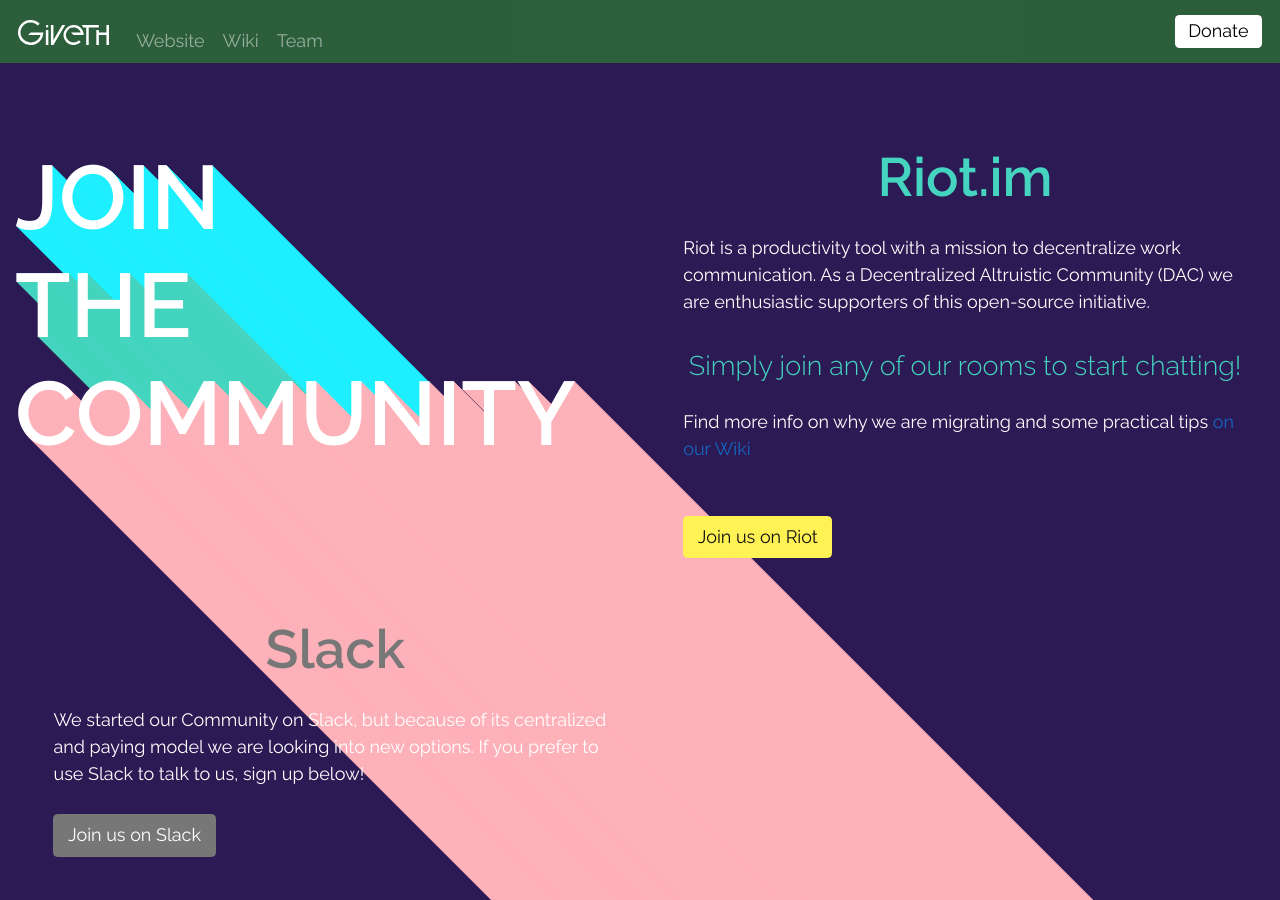
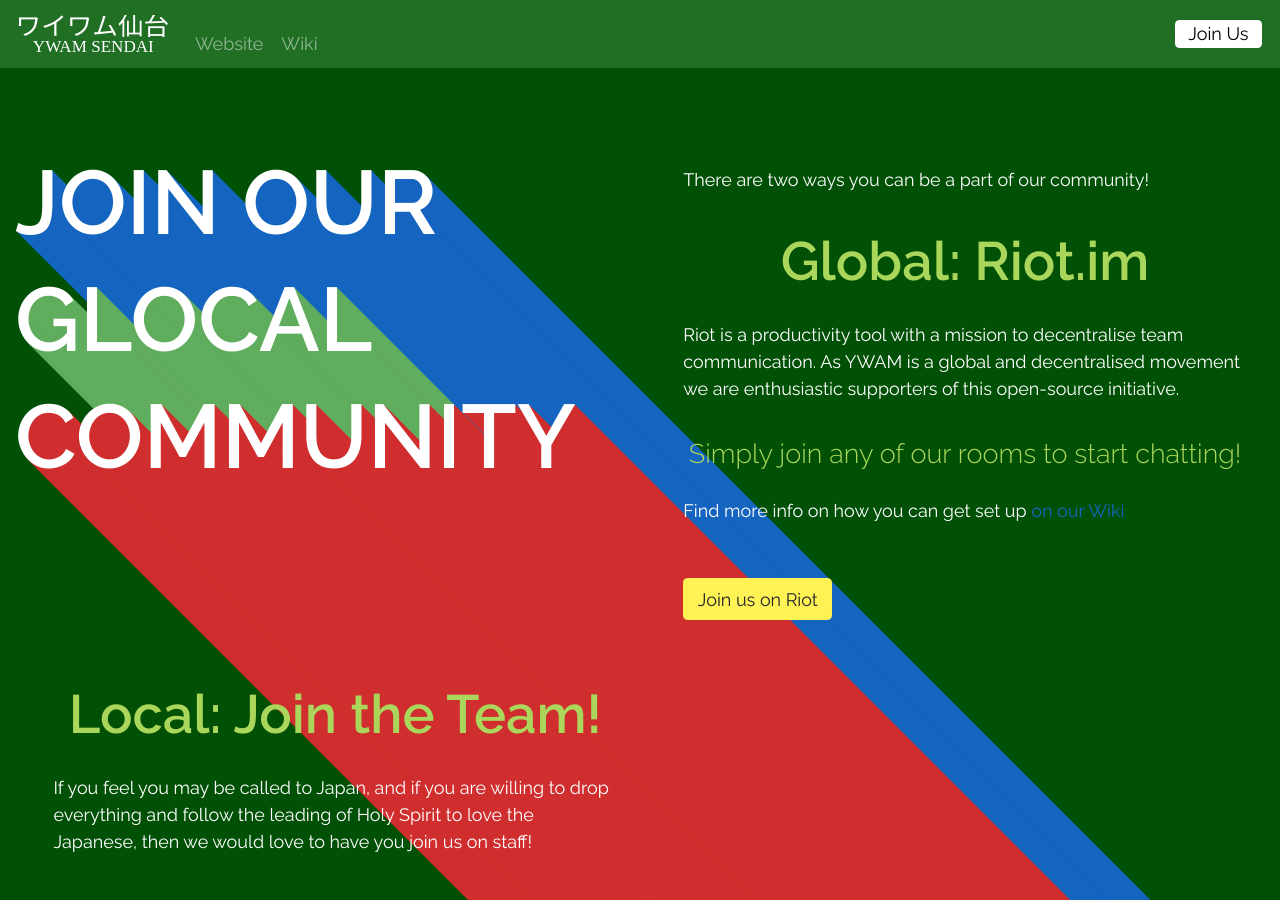
Before and after one commit to ywamsendai/website, a Jekyll site: the page built from join/index.html, in a window 1280 px wide and 900 px high. Built offline with Jekyll 4.4.1, drawn with Linux system fonts in a browser that asks for light colours; nearby versions of some CDN libraries; a script that is not in the unit is left out; some of the changed text lies outside the part shown.

Commit message:
Created Join page
Using giveth.io as base

```diff
--- a/_config.yml
+++ b/_config.yml
@@ -11,6 +11,7 @@
 url: "https://www.ywamsendai.org" # the base hostname & protocol for your site
 theme: minima
 medium: https://medium.com/ywamsendai/
+join: https://www.ywamsendai.org/join
 riot: https://riot.im/app/#/group/+ywamsendai:matrix.org
 twitter_username: ywamsendai
 github_username:  ywamsendai
--- a/_includes/head-join.html
+++ b/_includes/head-join.html
@@ -23,14 +23,14 @@
   <meta property="og:description" content="{{ page.og_description }}" />
   <meta property="og:image" content="{{ site.url }}{{ page.og_image }}" />
   <meta property="og:type"  content="{{ page.og_type }}" />
-  <meta property="og:locale"  content="en_US" />
+  <meta property="og:locale"  content="en_GB" />
 
   <!-- Bootstrap CSS -->
-  <link href="https://maxcdn.bootstrapcdn.com/bootstrap/4.0.0-beta/css/bootstrap.min.css" rel="stylesheet" integrity="sha384-/Y6pD6FV/Vv2HJnA6t+vslU6fwYXjCFtcEpHbNJ0lyAFsXTsjBbfaDjzALeQsN6M" crossorigin="anonymous">
+<link href="https://stackpath.bootstrapcdn.com/bootstrap/4.1.3/css/bootstrap.min.css" rel="stylesheet" integrity="sha384-MCw98/SFnGE8fJT3GXwEOngsV7Zt27NXFoaoApmYm81iuXoPkFOJwJ8ERdknLPMO" crossorigin="anonymous">
   <script defer src="https://use.fontawesome.com/releases/v5.0.3/js/all.js"></script>
   <script src="https://code.jquery.com/jquery-3.2.1.slim.min.js" integrity="sha384-KJ3o2DKtIkvYIK3UENzmM7KCkRr/rE9/Qpg6aAZGJwFDMVNA/GpGFF93hXpG5KkN" crossorigin="anonymous"></script>
   <script src="https://cdnjs.cloudflare.com/ajax/libs/popper.js/1.11.0/umd/popper.min.js" integrity="sha384-b/U6ypiBEHpOf/4+1nzFpr53nxSS+GLCkfwBdFNTxtclqqenISfwAzpKaMNFNmj4" crossorigin="anonymous"></script>
-  <script src="https://maxcdn.bootstrapcdn.com/bootstrap/4.0.0-beta/js/bootstrap.min.js" integrity="sha384-h0AbiXch4ZDo7tp9hKZ4TsHbi047NrKGLO3SEJAg45jXxnGIfYzk4Si90RDIqNm1" crossorigin="anonymous"></script>
+  <script src="https://stackpath.bootstrapcdn.com/bootstrap/4.1.3/js/bootstrap.min.js" integrity="sha384-ChfqqxuZUCnJSK3+MXmPNIyE6ZbWh2IMqE241rYiqJxyMiZ6OW/JmZQ5stwEULTy" crossorigin="anonymous"></script>
   <link rel="stylesheet" href="{{ "/css/main.css" | prepend: site.baseurl }}">
   <link rel="stylesheet" href="{{ "/css/join.css" | prepend: site.baseurl }}">
 </head>
--- a/_includes/header-minisites.html
+++ b/_includes/header-minisites.html
@@ -1,7 +1,7 @@
 <!-- Header -->
 <header id="header">
     <nav class="navbar navbar-expand-lg navbar-dark fixed-top navbar-color">
-      <a class="navbar-brand" href="../#"><img src="/assets/Giveth-typelogo-white.svg" width="100px" height="auto" alt=""></a>
+      <a class="navbar-brand" href="../#"><img src="/assets/ywamsendai-typelogo-white.svg" width="150px" height="auto" alt=""></a>
       <button class="navbar-toggler" type="button" data-toggle="collapse" data-target="#navbarSupportedContent" aria-controls="navbarSupportedContent" aria-expanded="false" aria-label="Toggle navigation">
         <span class="navbar-toggler-icon"></span>
       </button>
@@ -9,15 +9,15 @@
       <div class="collapse navbar-collapse" id="navbarSupportedContent">
         <ul class="navbar-nav mr-auto">
           <li class="nav-item">
-            <a class="nav-link" href="https://giveth.io">Website</a>
+            <a class="nav-link" href="https://www.ywamsendai.org">Website</a>
           </li>
           <li class="nav-item">
-            <a class="nav-link" href="https://wiki.giveth.io">Wiki</a>
+            <a class="nav-link" href="https://wiki.ywamsendai.org">Wiki</a>
           </li>
-          <li class="nav-item">
+<!--       <li class="nav-item">
             <a class="nav-link" href="https://giveth.io/world/">Team</a>
           </li>
-<!--
+
           <li class="nav-item active">
             <a class="nav-link" href="#">Home<span class="sr-only">(current)</span></a>
           </li>
@@ -32,7 +32,7 @@
           </li>
 -->
         </ul>
-      <a class="btn btn-secondary" href="https://giveth.io/donate/">Donate</a>
+      <a class="btn btn-secondary" href="https://www.ywamsendai.org/join">Join Us</a>
       </div>
   </nav>
 </header>
--- a/_layouts/join.html
+++ b/_layouts/join.html
@@ -21,7 +21,7 @@
 
 
     </div>
-<!--ADDED by geleeroyale: Google Analytics-->
+<!--Google Analytics-->
         {% if jekyll.environment == 'production' %}
         {% include analytics.html %}
         {% endif %}
--- a/css/join.scss
+++ b/css/join.scss
@@ -21,7 +21,7 @@
 }
 
 body{
-  background-color: #2C1A54;
+  background-color: #005005;
 }
 
 h3 {
@@ -37,7 +37,7 @@
   font-weight: 900;
   color: white;
   text-align: left;
-  @include boxShadow(#1fefff, 1000);
+  @include boxShadow(#1565c0, 1000);
 
   @media (max-width: 650px) {
     font-size: 3rem;
@@ -46,12 +46,12 @@
 
 h2:nth-child(2){
   color: white;
-  @include boxShadow(#44d4bf, 1000);
+  @include boxShadow(#60ad5e, 1000);
 }
 
 h2:last-child{
   color: white;
-  @include boxShadow(#fdb1b9, 1000)
+  @include boxShadow(#d02f2f, 1000)
 }
 
 p {
@@ -102,7 +102,7 @@
 }
 
 .color-green {
-  color: #44d4bf;
+  color: #AAD75B;
 }
 
 .color-grey {
@@ -119,5 +119,5 @@
 }
 
 #footer {
-  background-color: #2C1A54;
+  background-color: #005005;
 }
--- a/join/index.html
+++ b/join/index.html
@@ -1,10 +1,10 @@
 ---
 layout: join
-title: Join Giveth
+title: Join YWAM Sendai
 
-og_title: Join Giveth
-og_description: Let's create the future of charitable giving together!
-og_image: /images/logo-purple.png
+og_title: Join YWAM Sendai
+og_description: Let's make God known to the Japanese together!
+og_image: /assets/YWAMIconBlack.png
 og_type: website
 ---
 
@@ -17,32 +17,41 @@
 
   <div class="flex-column">
     <div class="col grid_1_of_2">
-      <h2>JOIN</h2>
-      <h2>THE</h2>
+      <h2>JOIN OUR</h2>
+      <h2>GLOCAL</h2>
       <h2>COMMUNITY</h2>
     </div>
 
     <div class="col grid_1_of_2">
-      <h3 class="color-green">Riot.im</h3>
+	  <p>There are two ways you can be a part of our community!</p>
+      <h3 class="color-green">Global: Riot.im</h3>
       <p>
-        Riot is a productivity tool with a mission to decentralize work communication. As a Decentralized Altruistic Community (DAC) we are enthusiastic supporters of this open-source initiative.
+        Riot is a productivity tool with a mission to decentralise team communication. As YWAM is a global and decentralised movement we are enthusiastic supporters of this open-source initiative.
       </p>
       <h4 class="color-green">Simply join any of our rooms to start chatting!</h4>
       <p>
-        Find more info on why we are migrating and some practical tips<a href="https://wiki.giveth.io/tutorials/riot-migration/"> on our Wiki</a>
+        Find more info on how you can get set up<a href="https://wiki.ywamsendai.org/tools"> on our Wiki</a>
       </p>
       <p>
-        <a href="https://riot.im/app/#/group/+giveth:matrix.org" class="btn btn-warning">Join us on Riot</a><a href=""></a>
+        <a href="https://riot.im/app/#/group/+ywamsendai:matrix.org" class="btn btn-warning">Join us on Riot</a><a href=""></a>
       </p>
     </div>
 
     <div class="col grid_1_of_2">
-      <h3 class="color-grey">Slack</h3>
+      <h3 class="color-green">Local: Join the Team!</h3>
       <p>
-        We started our Community on Slack, but because of its centralized and paying model we are looking into new options. If you prefer to use Slack to talk to us, sign up below!
-        <br /><br />
-        <a href="http://slack.giveth.io" class="btn btn-info">Join us on Slack</a><a href=""></a>
+        If you feel you may be called to Japan, and if you are willing to drop everything and follow the leading of Holy Spirit to love the Japanese, then we would love to have you join us on staff!
+	  </p>
+	  <p>
+        Find more info on joining our team<a href="https://wiki.ywamsendai.org"> on our Wiki</a>. And don't forget to join us on Riot to ask questions anytime too!
       </p>
+	  <p>
+        <a href="https://www.ywamsendai.org/join/staff" class="btn btn-warning">Join our team!</a><a href=""></a>
+      </p>
+	  <h4 class="color-green">Are you interested in volunteering with us short-term, or bringing an outreach team?</h4>
+	  <p>
+	    That's great! You are welcome! As we are a new and small community, we are still figuring things out, but please get in touch on Riot or the usual Social Networks (links below) and we will see what we can do! :)
+	  </p>
     </div>
 
   </div>
```
